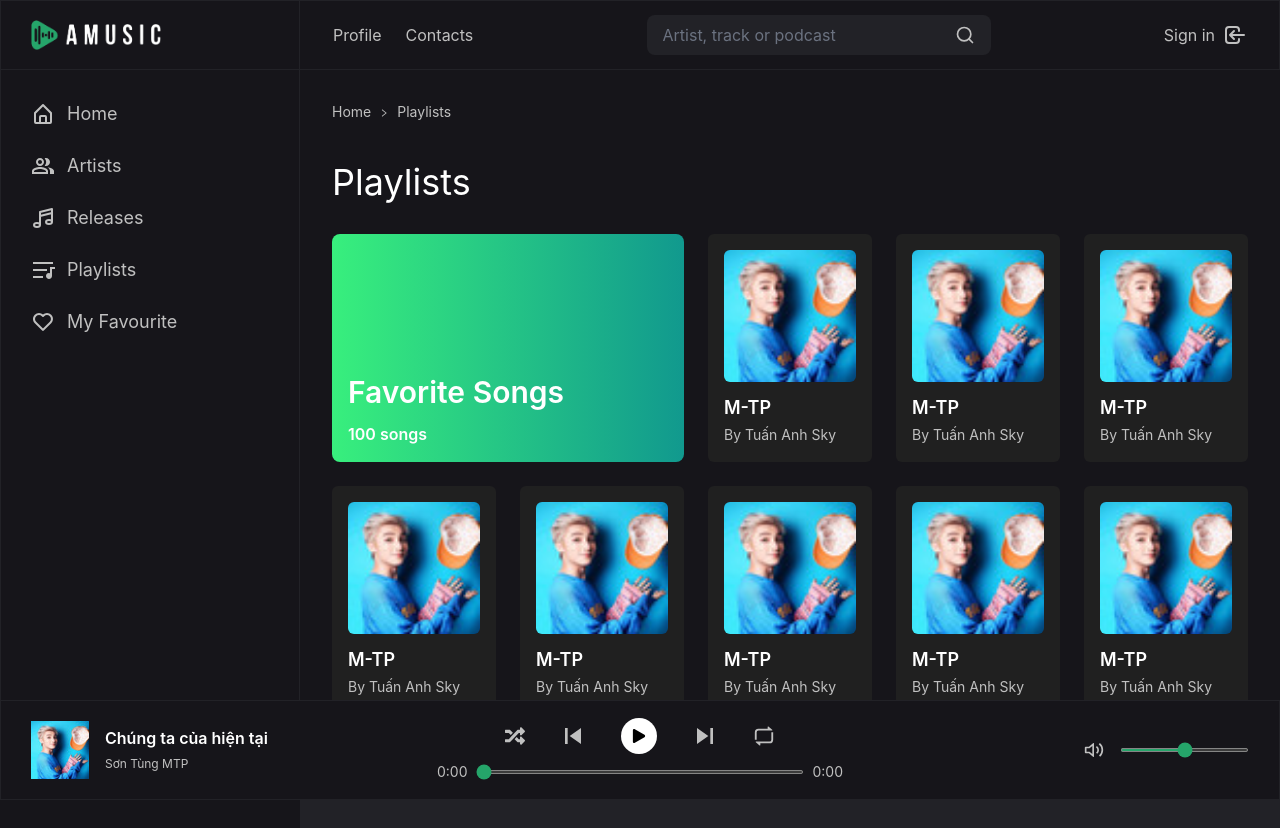
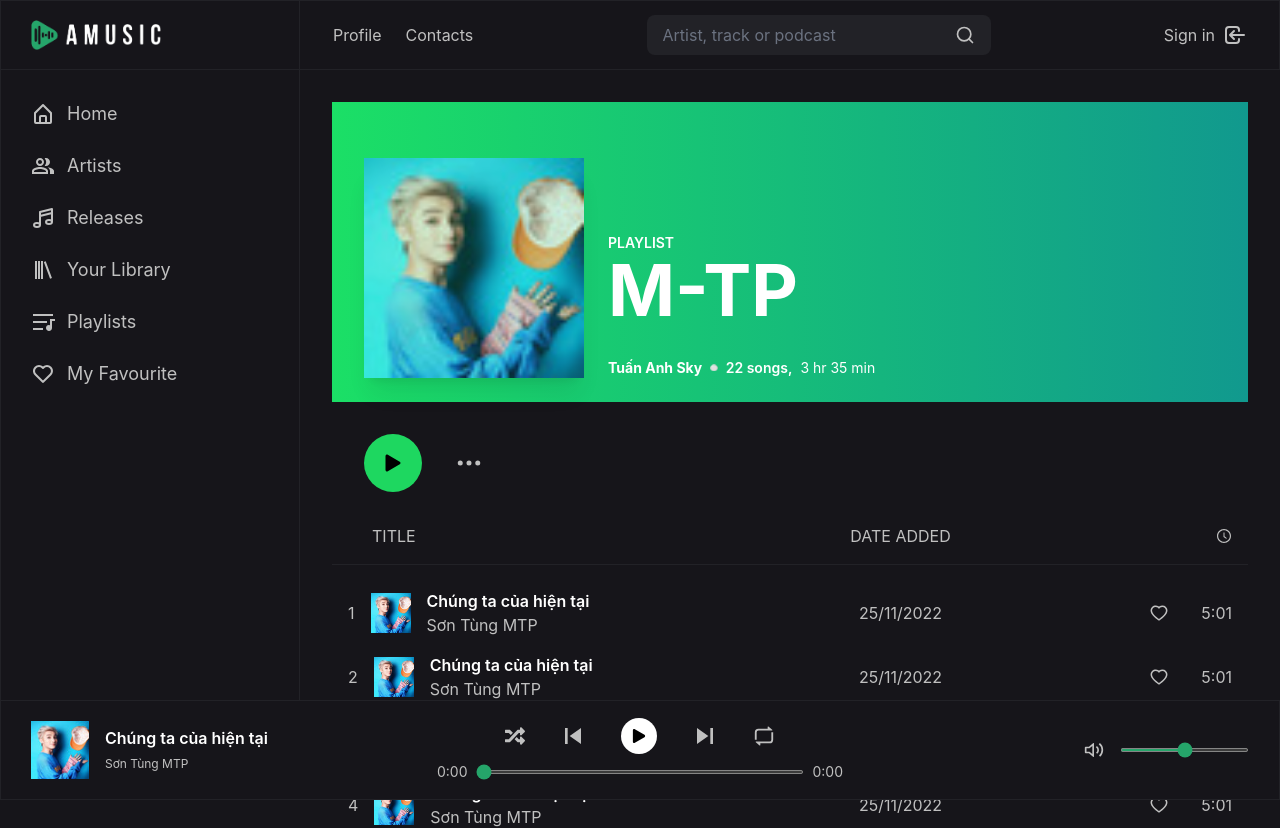
Before and after one commit to dotuananh22/music-app-frontend, a React (Create React App) app: page /playlists in a window 1280 px wide. Shown: the top 828 px of the page. Built offline with nearby package versions, Linux system fonts and the light colour scheme.

Commit message:
Create playlists page

```diff
--- a/src/App.tsx
+++ b/src/App.tsx
@@ -8,9 +8,10 @@ import Register from "./components/Register";
 import HomePage from "./pages/HomePage";
 import ArtistPage from "pages/ArtistPage";
 import ReleasesPage from "pages/ReleasesPage";
+import LibraryPage from "pages/LibraryPage";
+import PlaylistsPage from "pages/PlaylistsPage";
 import SingerInformationPage from "pages/SingerInformationPage";
 import ProfilePage from "pages/ProfilePage";
-import PlaylistPage from "pages/PlaylistPage";
 import ContactsPage from "pages/ContactsPage";
 import FavouritePage from "pages/Favourite";
 
@@ -25,9 +26,10 @@ function App() {
           <Route path="/signup" element={<Register />} />
           <Route path="/artists" element={<ArtistPage />} />
           <Route path="/releases" element={<ReleasesPage />} />
+          <Route path="/library" element={<LibraryPage />} />
+          <Route path="/playlists" element={<PlaylistsPage />} />
           <Route path="/singer" element={<SingerInformationPage />} />
           <Route path="/profile" element={<ProfilePage />} />
-          <Route path="/playlists" element={<PlaylistPage />} />
           <Route path="/contacts" element={<ContactsPage />} />
           <Route path="/favourite" element={<FavouritePage />} />
         </Routes>
--- /dev/null
+++ b/src/components/Library/index.tsx
@@ -0,0 +1,44 @@
+import BreadCrumb from "components/Common/BreadCrumb";
+import React from "react";
+
+// @ts-ignore
+import LibraryImage from "assets/images/anh-son-tung.jfif";
+import { BsFillPlayFill } from "react-icons/bs";
+import PlayList from "./PlayList";
+import { NavLink } from "react-router-dom";
+
+const Library = () => {
+  return (
+    <div>
+      <BreadCrumb baseAddress="Home" mainAddress="Library" path="/" />
+      <div className="flex flex-col gap-8 mt-10">
+        <h2 className="text-4xl text-white">Your Library</h2>
+        <div className="grid grid-cols-5 gap-6">
+          <div className="gradient-color col-span-2 rounded-lg relative group">
+            <div className="absolute text-white bottom-4 left-4">
+              <h2 className="text-3xl font-semibold mb-3">Favorite Songs</h2>
+              <span className="font-semibold">100 songs</span>
+            </div>
+            <NavLink to={"/favourite"}>
+              <button
+                className={`w-[50px] h-[50px] rounded-full hover:scale-105 bg-[#1ED760] place-items-center absolute right-3 bottom-0 group-hover:bottom-3 group-hover:opacity-100 grid opacity-0 transition-all duration-200 ease-in-out`}
+              >
+                <BsFillPlayFill className="text-black text-3xl" />
+              </button>
+            </NavLink>
+          </div>
+          <PlayList image={LibraryImage} name="M-TP" createdBy="Tuấn Anh Sky" />
+          <PlayList image={LibraryImage} name="M-TP" createdBy="Tuấn Anh Sky" />
+          <PlayList image={LibraryImage} name="M-TP" createdBy="Tuấn Anh Sky" />
+          <PlayList image={LibraryImage} name="M-TP" createdBy="Tuấn Anh Sky" />
+          <PlayList image={LibraryImage} name="M-TP" createdBy="Tuấn Anh Sky" />
+          <PlayList image={LibraryImage} name="M-TP" createdBy="Tuấn Anh Sky" />
+          <PlayList image={LibraryImage} name="M-TP" createdBy="Tuấn Anh Sky" />
+          <PlayList image={LibraryImage} name="M-TP" createdBy="Tuấn Anh Sky" />
+        </div>
+      </div>
+    </div>
+  );
+};
+
+export default Library;
--- a/src/components/NavBar/LeftNavBar.tsx
+++ b/src/components/NavBar/LeftNavBar.tsx
@@ -1,7 +1,7 @@
 import React from "react";
 import { HiOutlineMicrophone, HiOutlineMusicNote } from "react-icons/hi";
 import { NavLink } from "react-router-dom";
-import { BiHeart, BiHomeAlt } from "react-icons/bi";
+import { BiHeart, BiHomeAlt, BiLibrary } from "react-icons/bi";
 import { MdOutlinePeopleAlt } from "react-icons/md";
 import { GoCalendar } from "react-icons/go";
 import MainLogo from "assets/images/logo/main-logo.png";
@@ -37,6 +37,13 @@ const LeftNavBar = () => {
           <HiOutlineMusicNote className="text-2xl" />
           <span>Releases</span>
         </NavLink>
+        <NavLink
+          to={"/library"}
+          className="flex flex-row gap-3 items-center text-lg hover:text-[#25A56A] cursor-pointer"
+        >
+          <BiLibrary className="text-2xl" />
+          <span>Your Library</span>
+        </NavLink>
         {/* <div className="flex flex-row gap-3 items-center text-lg hover:text-[#25A56A] cursor-pointer">
           <GoCalendar className="text-2xl" />
           <span>Events</span>
--- /dev/null
+++ b/src/components/Playlists/PlaylistSongs.tsx
@@ -0,0 +1,78 @@
+import React from "react";
+// @ts-ignore
+import ProfileImage from "assets/images/anh-son-tung.jfif";
+import { AiOutlineClockCircle } from "react-icons/ai";
+import SubPlaylistSongs from "./SubPlaylistSongs";
+
+const PlaylistSongs = () => {
+  return (
+    <div className="flex flex-col gap-4 py-2 pt-4">
+      <div className="flex flex-row justify-between items-center border-b border-[#222227] p-4">
+        <span className="basis-2/4 pl-6">TITLE</span>
+        <span className="basis-1/4 text-center">DATE ADDED</span>
+        <div className="basis-1/4 flex justify-end">
+          <AiOutlineClockCircle />
+        </div>
+      </div>
+      <ul className={`flex flex-col`}>
+        <li className="py-2 hover:bg-[#2C2F32] px-4 rounded-md cursor-pointer">
+          <SubPlaylistSongs
+            rank={1}
+            image={ProfileImage}
+            songName="Chúng ta của hiện tại"
+            singerName="Sơn Tùng MTP"
+            dateAdded="25/11/2022"
+            songTime="5:01"
+            favorite={false}
+          />
+        </li>
+        <li className="py-2 hover:bg-[#2C2F32] px-4 rounded-md cursor-pointer">
+          <SubPlaylistSongs
+            rank={2}
+            image={ProfileImage}
+            songName="Chúng ta của hiện tại"
+            singerName="Sơn Tùng MTP"
+            dateAdded="25/11/2022"
+            songTime="5:01"
+            favorite={false}
+          />
+        </li>
+        <li className="py-2 hover:bg-[#2C2F32] px-4 rounded-md cursor-pointer">
+          <SubPlaylistSongs
+            rank={3}
+            image={ProfileImage}
+            songName="Chúng ta của hiện tại"
+            singerName="Sơn Tùng MTP"
+            dateAdded="25/11/2022"
+            songTime="5:01"
+            favorite={false}
+          />
+        </li>
+        <li className="py-2 hover:bg-[#2C2F32] px-4 rounded-md cursor-pointer">
+          <SubPlaylistSongs
+            rank={4}
+            image={ProfileImage}
+            songName="Chúng ta của hiện tại"
+            singerName="Sơn Tùng MTP"
+            dateAdded="25/11/2022"
+            songTime="5:01"
+            favorite={false}
+          />
+        </li>
+        <li className="py-2 hover:bg-[#2C2F32] px-4 rounded-md cursor-pointer">
+          <SubPlaylistSongs
+            rank={5}
+            image={ProfileImage}
+            songName="Chúng ta của hiện tại"
+            singerName="Sơn Tùng MTP"
+            dateAdded="25/11/2022"
+            songTime="5:01"
+            favorite={false}
+          />
+        </li>
+      </ul>
+    </div>
+  );
+};
+
+export default PlaylistSongs;
--- /dev/null
+++ b/src/components/Playlists/SubPlaylistSongs.tsx
@@ -0,0 +1,44 @@
+import React from "react";
+// @ts-ignore
+import { AiOutlineHeart } from "react-icons/ai";
+import colors from "constants/color";
+
+interface SubPlaylistSongsProps {
+  rank: number;
+  image: string;
+  songName: string;
+  singerName: string;
+  dateAdded: string;
+  favorite: boolean;
+  songTime: string;
+}
+
+const SubPlaylistSongs = (props: SubPlaylistSongsProps) => {
+  return (
+    <div className="flex flex-row justify-between items-center">
+      <div className={`flex flex-row gap-4 items-center basis-2/4`}>
+        <span>{props.rank}</span>
+        <img src={props.image} alt="music" className="h-10 w-10" />
+        <div>
+          <p className={`text-white font-semibold truncate w-[300px]`}>
+            {props.songName}
+          </p>
+          <p className={`text-[#c0c0c0] truncate w-[300px]`}>
+            {props.singerName}
+          </p>
+        </div>
+      </div>
+      <div className="basis-1/4 text-center">
+        <p>{props.dateAdded}</p>
+      </div>
+      <div className="flex flex-row items-center gap-8 basis-1/4 justify-end">
+        <AiOutlineHeart
+          className={`hover:text-[${colors.greenColor}] text-xl`}
+        />
+        <span>{props.songTime}</span>
+      </div>
+    </div>
+  );
+};
+
+export default SubPlaylistSongs;
--- a/src/components/Playlists/index.tsx
+++ b/src/components/Playlists/index.tsx
@@ -1,74 +1,47 @@
-import BreadCrumb from "components/Common/BreadCrumb";
+/* eslint-disable jsx-a11y/img-redundant-alt */
 import React from "react";
-
+import { BsFillPlayFill } from "react-icons/bs";
+import { NavLink } from "react-router-dom";
+import PlaylistSongs from "./PlaylistSongs";
 // @ts-ignore
-import PlayListImage from "assets/images/anh-son-tung.jfif";
-import { BsFillPlayFill } from "react-icons/bs";
-import PlayList from "./PlayList";
-import { NavLink } from "react-router-dom";
+import ProfileImage from "assets/images/anh-son-tung.jfif";
+import { FiMoreHorizontal } from "react-icons/fi";
 
 const Playlists = () => {
   return (
     <div>
-      <BreadCrumb baseAddress="Home" mainAddress="Playlists" path="/" />
-      <div className="flex flex-col gap-8 mt-10">
-        <h2 className="text-4xl text-white">Playlists</h2>
-        <div className="grid grid-cols-5 gap-6">
-          <div className="gradient-color col-span-2 rounded-lg relative group">
-            <div className="absolute text-white bottom-4 left-4">
-              <h2 className="text-3xl font-semibold mb-3">Favorite Songs</h2>
-              <span className="font-semibold">100 songs</span>
-            </div>
-            <NavLink to={"/favourite"}>
-              <button
-                className={`w-[50px] h-[50px] rounded-full hover:scale-105 bg-[#1ED760] place-items-center absolute right-3 bottom-0 group-hover:bottom-3 group-hover:opacity-100 grid opacity-0 transition-all duration-200 ease-in-out`}
-              >
-                <BsFillPlayFill className="text-black text-3xl" />
-              </button>
-            </NavLink>
-          </div>
-          <PlayList
-            image={PlayListImage}
-            name="M-TP"
-            createdBy="Tuấn Anh Sky"
-          />
-          <PlayList
-            image={PlayListImage}
-            name="M-TP"
-            createdBy="Tuấn Anh Sky"
-          />
-          <PlayList
-            image={PlayListImage}
-            name="M-TP"
-            createdBy="Tuấn Anh Sky"
-          />
-          <PlayList
-            image={PlayListImage}
-            name="M-TP"
-            createdBy="Tuấn Anh Sky"
-          />
-          <PlayList
-            image={PlayListImage}
-            name="M-TP"
-            createdBy="Tuấn Anh Sky"
-          />
-          <PlayList
-            image={PlayListImage}
-            name="M-TP"
-            createdBy="Tuấn Anh Sky"
-          />
-          <PlayList
-            image={PlayListImage}
-            name="M-TP"
-            createdBy="Tuấn Anh Sky"
-          />
-          <PlayList
-            image={PlayListImage}
-            name="M-TP"
-            createdBy="Tuấn Anh Sky"
+      <div className="gradient-green-color w-full h-[300px] flex flex-row items-end gap-6 pl-8 pb-6">
+        <div className="gradient-green-color-2 opacity-80 w-[220px] h-[220px] shadow-xl grid place-items-center">
+          <img
+            src={ProfileImage}
+            alt="image"
+            className="w-full h-full object-contain"
           />
         </div>
+        <div className="flex flex-col gap-8 text-white">
+          <div>
+            <span className="font-semibold text-sm">PLAYLIST</span>
+            <h3 className="text-7xl font-bold uppercase">m-tp</h3>
+          </div>
+          <div className="flex flex-row gap-2 items-end text-sm">
+            <NavLink to={"#"} className="font-bold hover:underline">
+              Tuấn Anh Sky
+            </NavLink>
+            <span className="text-[6px]">&#9898;</span>
+            <span className="font-semibold">22 songs,</span>
+            <span className="">3 hr 35 min</span>
+          </div>
+        </div>
       </div>
+      <div className="flex flex-row gap-8 items-center mt-8 ml-8">
+        <button
+          className={`w-[58px] h-[58px] rounded-full border-none outline-none hover:scale-105 bg-[#1ED760] grid place-items-center transition-all duration-200 ease-in-out`}
+        >
+          <BsFillPlayFill className="text-black text-3xl" />
+        </button>
+        <FiMoreHorizontal className="text-3xl cursor-pointer" />
+      </div>
+      <PlaylistSongs />
     </div>
   );
 };
--- /dev/null
+++ b/src/pages/LibraryPage/index.tsx
@@ -0,0 +1,8 @@
+import Library from "components/Library";
+import React from "react";
+
+const LibraryPage = () => {
+  return <Library />;
+};
+
+export default LibraryPage;
--- a/src/pages/PlaylistPage/index.tsx
+++ b/src/pages/PlaylistsPage/index.tsx
@@ -1,8 +1,8 @@
 import Playlists from "components/Playlists";
 import React from "react";
 
-const PlaylistPage = () => {
+const PlaylistsPage = () => {
   return <Playlists />;
 };
 
-export default PlaylistPage;
+export default PlaylistsPage;
```
Also changed, not shown: src/components/Library/PlayList.tsx (renamed from src/components/Playlists/PlayList.tsx).
